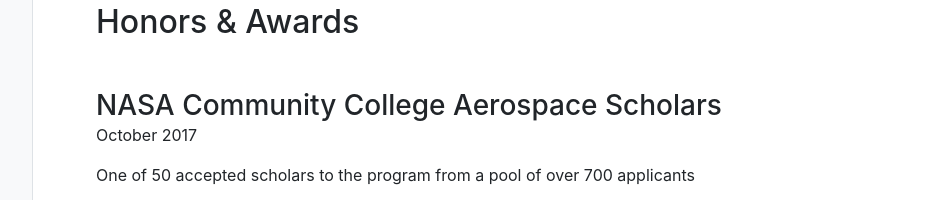
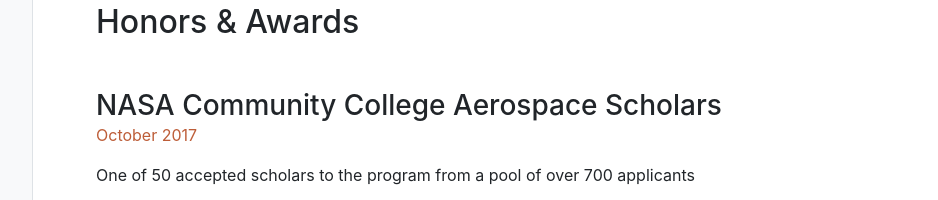
Before and after one commit to patlachapelle/WebsiteV2, a website: page Resume.html in a window 1280 px wide. Shown: the part 4140-4340 px from the top of the page, without its empty margins (208-1146 px from the left). Drawn offline with Linux system fonts and the light colour scheme.

Commit message:
Update Resume.html

```diff
--- a/Resume.html
+++ b/Resume.html
@@ -223,7 +223,7 @@
       <div class="w-100">
         <h2 class="mb-5">Honors & Awards</h2>
        <h3 class="mb-0">NASA Community College Aerospace Scholars</h3>
-		  <div class="subheading mb-3">October 2017</div>
+	      <div class="subheading mb-3"><span style="color:#BD5D38;">October 2017</span></div>
         <p>One of 50 accepted scholars to the program from a pool of over 700 applicants</p>
         <p>Acceptance based on submission of proposal for Mars Rover.</p>
         <p>&nbsp;</p>
```
